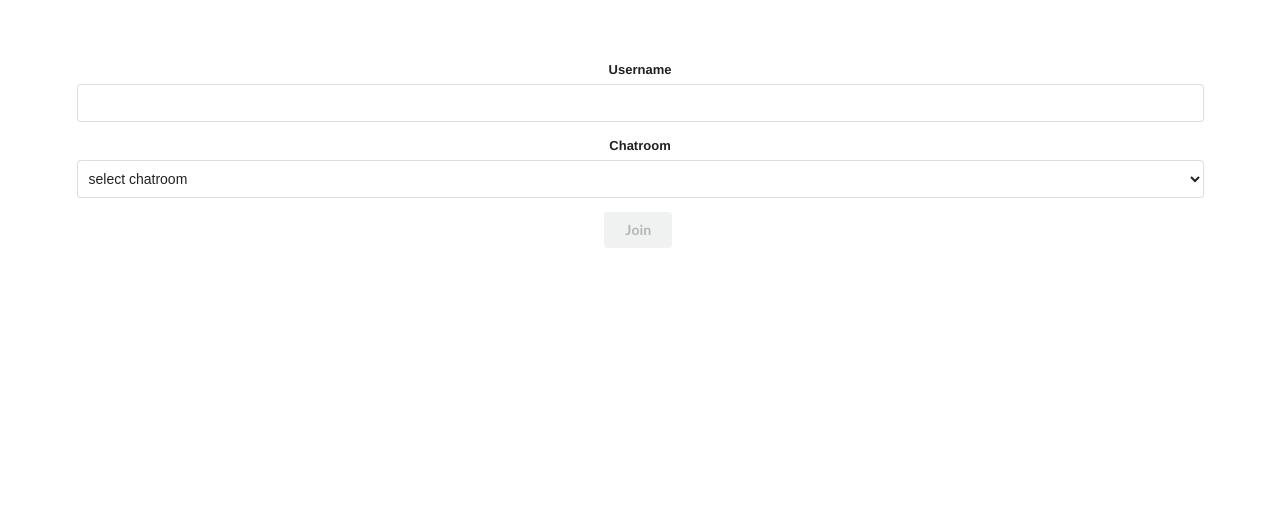
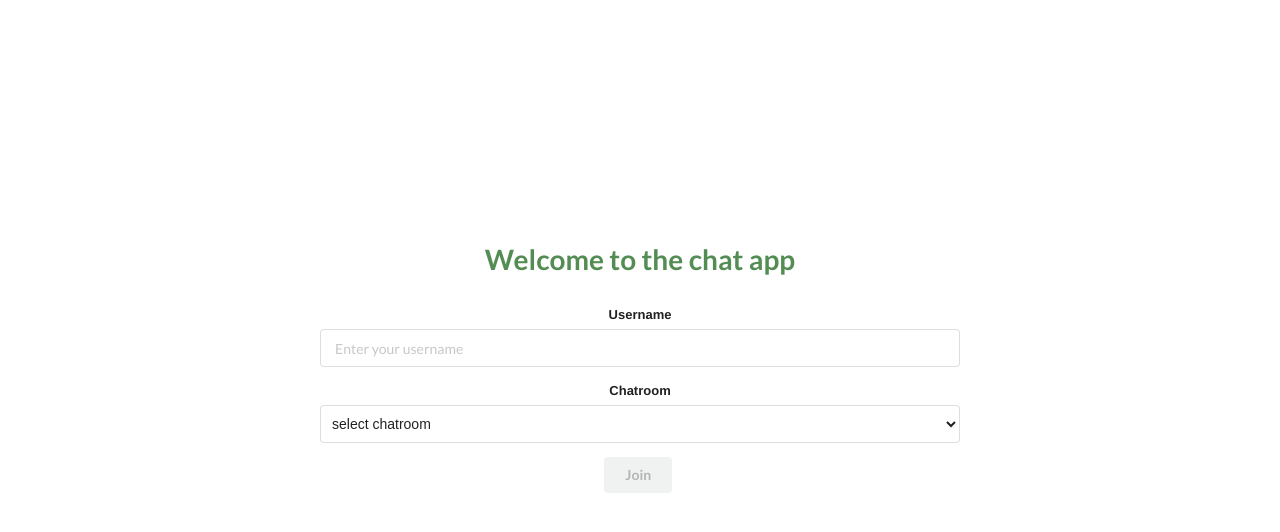
Before and after one commit to oviecodes/vue.jsSocketchat, a Vue app in the folder client/: page / in a window 1280 px wide. Shown: the top 532 px of the page. Built offline with nearby package versions, Linux system fonts and the light colour scheme.

Commit message:
add error alert

```diff
--- a/client/src/components/ChatInput.vue
+++ b/client/src/components/ChatInput.vue
@@ -4,11 +4,11 @@
     <div class='fixed'>
         <form class="ui form" @submit="sendMsg">
             <!-- username field -->
-            <div class="field">
-            <input type="text" v-model="message" />
+            <div class="field fix">
+            <input type="text" v-model="message" class='chatInput'/>
             <button
                 :disabled="message == ''"
-                class="ui green button"
+                class="ui green button sendBtn"
                 type="submit"
                 >
                 send
@@ -31,7 +31,12 @@ export default {
     methods: {
         sendMsg(e) {
             e.preventDefault()
-            this.socket.emit(`clientMsg`, this.message)
+            this.socket.emit(`clientMsg`, this.message, (error) => {
+                if(error) {
+                    alert(error)
+                }
+
+            })
             this.message = ''
         },
         ...mapActions(['setMessages'])
@@ -45,5 +50,26 @@ export default {
 <style scoped>
     .fixed{
         position: relative;
+
+    }
+
+    .fix{
+        display: grid;
+        grid-template-columns: 80% 20%;
+    }
+
+    /* .sendBtn{
+        display: inline;
+    }
+
+    .chatInput{
+        display: inline;
+    } */
+
+     @media only screen and (min-width: 600px) {
+        .fixed{
+            width: 50%;
+            left: 25%;
+        }
     }
 </style>
--- a/client/src/components/DisplayChat.vue
+++ b/client/src/components/DisplayChat.vue
@@ -140,6 +140,6 @@ export default {
     }
 
     .header > h5 {
-        margin-top: 20%;
+        margin-top: 1em;
     }
 </style>
--- a/client/src/components/Form.vue
+++ b/client/src/components/Form.vue
@@ -1,10 +1,13 @@
 <template>
-  <div class="ui container">
+  <div class="user_form">
+    <div>
+      <h1>Welcome to the chat app</h1>
+    </div>
     <form class="ui form" @submit="onSubmit">
       <!-- username field -->
       <div class="field">
         <label>Username</label>
-        <input type="text" v-model="username" />
+        <input type="text" placeholder="Enter your username" v-model="username" />
       </div>
       <!-- chatroom field -->
 
@@ -62,4 +65,28 @@ export default {
 };
 </script>
 
-<style scoped></style>
+
+<style scoped>
+  h1{
+    margin-bottom: 1em;
+    color: rgb(83, 141, 83);
+  }
+
+  .user_form{
+    display: grid;
+    align-content: center;
+    align-self: center;
+    /* align-items: center; */
+    position: relative;
+    padding: 30px;
+    height: 80vh;
+  }
+
+  @media only screen and (min-width: 600px) {
+    .user_form {
+      width: 50%;
+      left: 25%;
+      padding: 0px;
+    }
+  }
+</style>
--- a/client/src/views/Chat.vue
+++ b/client/src/views/Chat.vue
@@ -45,8 +45,10 @@ export default {
 
     const { username, chatroom} = this.userDetails
 
-    socket.emit("newUser", { username, chatroom }, () => {
-
+    socket.emit("newUser", { username, chatroom }, ( error ) => {
+      if(error) {
+        alert(error)
+      }
     });
 
     socket.on('adminMsg', ({ user, msg }) => {
```
Also changed, not shown: 1 other file (tests, documents, lock files or other folders).
